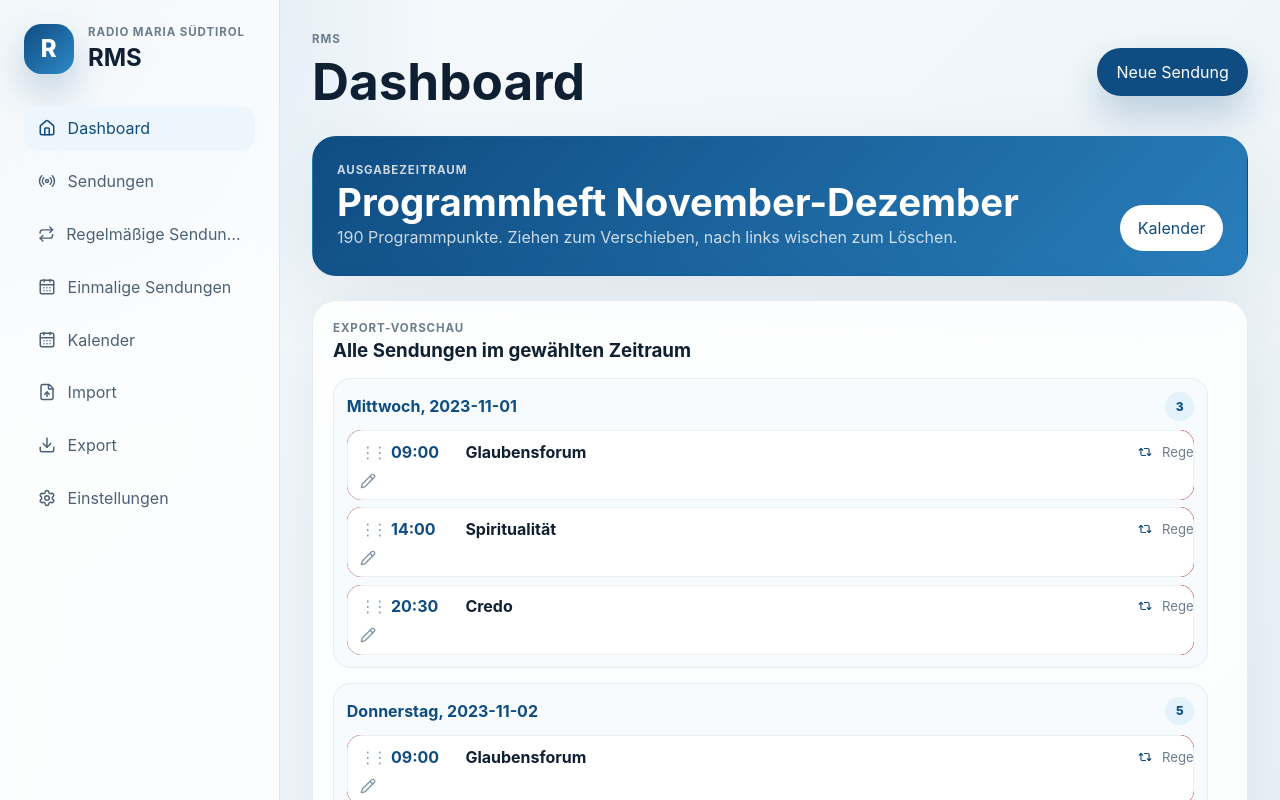
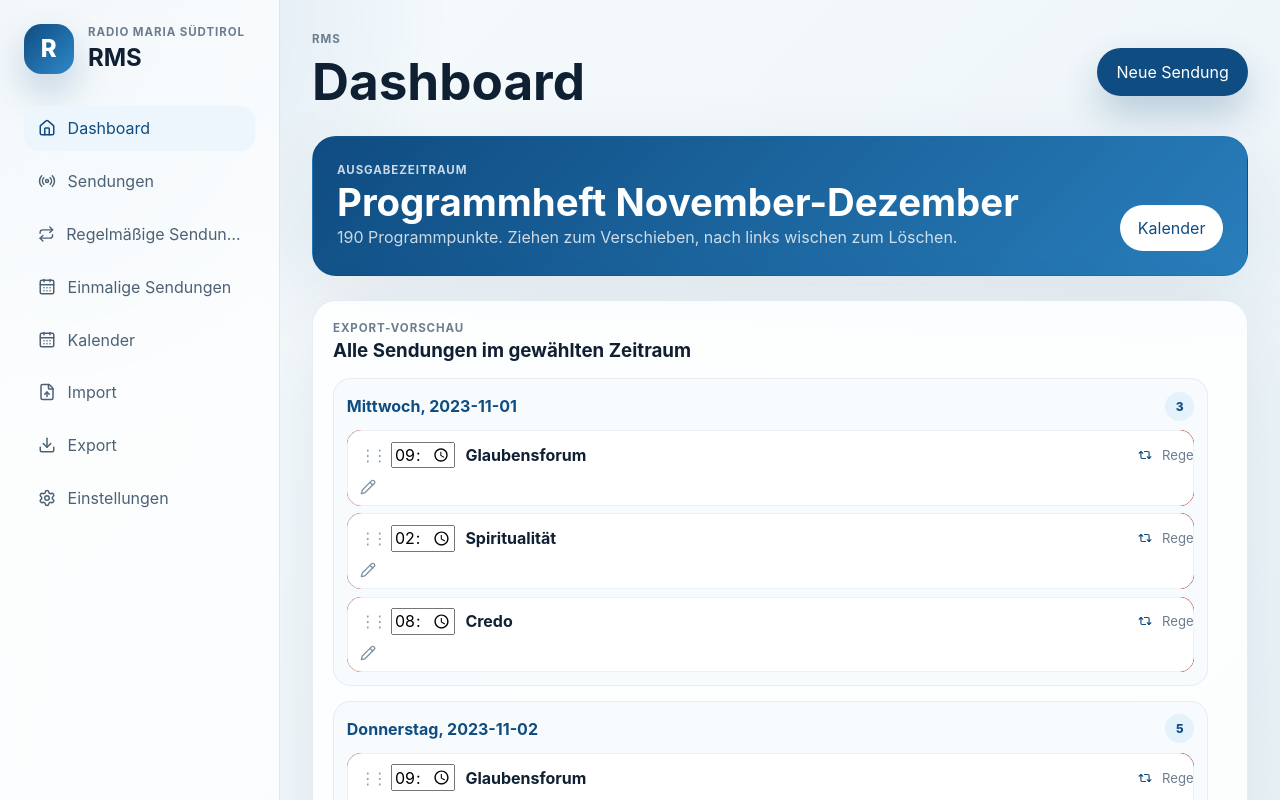
Before and after one commit to Fipodigital/rms, a React (Vite) app: page / in a window 1280 px wide. Shown: the top 800 px of the page. Built offline with nearby package versions, Linux system fonts and the light colour scheme.

Commit message:
Allow direct calendar time editing and improve touch drop targeting

```diff
--- a/src/InteractivePreview.tsx
+++ b/src/InteractivePreview.tsx
@@ -34,6 +34,27 @@ function conflictKeys(rows: PreviewRow[]) {
     return acc
   }, {})
   return new Set(Object.entries(counts).filter(([, count]) => count > 1).map(([key]) => key))
+}
+
+function saveTimeOverride(row: PreviewRow, time: string) {
+  if (!/^([01]\d|2[0-3]):[0-5]\d$/.test(time) || time === row.time) return
+  let manual: PreviewRow[] = []
+  let hidden: string[] = []
+  try { manual = JSON.parse(localStorage.getItem('rms.manualRows') || '[]') } catch { manual = [] }
+  try { hidden = JSON.parse(localStorage.getItem('rms.hiddenGenerated') || '[]') } catch { hidden = [] }
+  const changed: PreviewRow = {
+    ...row,
+    id: row.source === 'regel' ? `time_${Date.now()}` : row.id,
+    time,
+    source: 'woche',
+  }
+  if (row.source === 'regel' && !hidden.includes(row.id)) hidden.push(row.id)
+  const index = manual.findIndex((item) => item.id === row.id)
+  if (index >= 0) manual[index] = changed
+  else manual.unshift(changed)
+  localStorage.setItem('rms.manualRows', JSON.stringify(manual))
+  localStorage.setItem('rms.hiddenGenerated', JSON.stringify(hidden))
+  location.reload()
 }
 
 export function InteractivePreview({ rows, onEdit, onMove, onDelete }: Props) {
@@ -79,12 +100,27 @@ export function InteractivePreview({ rows, onEdit, onMove, onDelete }: Props) {
   }
 
   function dateUnderPointer(x: number, y: number) {
-    return document.elementFromPoint(x, y)?.closest<HTMLElement>('[data-preview-date]')?.dataset.previewDate || null
+    const direct = document.elementFromPoint(x, y)?.closest<HTMLElement>('[data-preview-date]')?.dataset.previewDate
+    if (direct) return direct
+    const days = [...document.querySelectorAll<HTMLElement>('[data-preview-date]')]
+    const containingY = days.find((day) => {
+      const rect = day.getBoundingClientRect()
+      return y >= rect.top && y <= rect.bottom
+    })
+    if (containingY?.dataset.previewDate) return containingY.dataset.previewDate
+    let nearest: { date: string; distance: number } | null = null
+    for (const day of days) {
+      const rect = day.getBoundingClientRect()
+      const distance = y < rect.top ? rect.top - y : y > rect.bottom ? y - rect.bottom : 0
+      const date = day.dataset.previewDate
+      if (date && (!nearest || distance < nearest.distance)) nearest = { date, distance }
+    }
+    return nearest && nearest.distance < 100 ? nearest.date : null
   }
 
   function autoScroll(y: number) {
-    const edge = 90
-    const step = 18
+    const edge = 110
+    const step = 24
     if (y < edge) window.scrollBy({ top: -step, behavior: 'auto' })
     if (y > window.innerHeight - edge) window.scrollBy({ top: step, behavior: 'auto' })
   }
@@ -120,8 +156,7 @@ export function InteractivePreview({ rows, onEdit, onMove, onDelete }: Props) {
     if (!row) return
     event.preventDefault()
     event.stopPropagation()
-    const dateAtRelease = dateUnderPointer(event.clientX, event.clientY)
-    const targetDate = dateAtRelease || lastValidDate.current
+    const targetDate = dateUnderPointer(event.clientX, event.clientY) || lastValidDate.current
     touchRow.current = null
     lastValidDate.current = null
     setTouchDragging(null)
@@ -135,47 +170,16 @@ export function InteractivePreview({ rows, onEdit, onMove, onDelete }: Props) {
       const [date, day] = key.split('|')
       const activeDrop = dragOverDate === date
       const dayConflictCount = items.filter((row) => conflicts.has(`${row.date}|${row.time}`)).length
-      return <section
-        key={key}
-        data-preview-date={date}
-        className={`preview-day${activeDrop ? ' is-drop-target' : ''}`}
-        onDragOver={(event) => { event.preventDefault(); setDragOverDate(date) }}
-        onDragLeave={() => setDragOverDate((current) => current === date ? null : current)}
-        onDrop={(event) => dropOnDay(event, date)}
-      >
-        <header>
-          <strong>{day}, {date}</strong>
-          <span>{items.length}</span>
-          {dayConflictCount > 0 && <span className="day-conflict" title="Zeitkonflikt"><AlertTriangle size={15}/> {dayConflictCount}</span>}
-        </header>
+      return <section key={key} data-preview-date={date} className={`preview-day${activeDrop ? ' is-drop-target' : ''}`} onDragOver={(event) => { event.preventDefault(); setDragOverDate(date) }} onDragLeave={() => setDragOverDate((current) => current === date ? null : current)} onDrop={(event) => dropOnDay(event, date)}>
+        <header><strong>{day}, {date}</strong><span>{items.length}</span>{dayConflictCount > 0 && <span className="day-conflict" title="Zeitkonflikt"><AlertTriangle size={15}/> {dayConflictCount}</span>}</header>
         <div className="preview-day-items">
           {items.map((row) => {
             const hasConflict = conflicts.has(`${row.date}|${row.time}`)
-            return <div
-              className={`swipe-row${openRow === row.id ? ' is-open' : ''}${touchDragging?.id === row.id ? ' is-being-dragged' : ''}${hasConflict ? ' has-time-conflict' : ''}`}
-              key={row.id}
-              onPointerDown={(event) => pointerDown(event, row)}
-              onPointerUp={(event) => pointerUp(event, row)}
-            >
-              <div className="swipe-actions">
-                <button className="swipe-delete" onClick={() => onDelete(row)} aria-label={`Löschen: ${row.title}`}><Trash2 size={18}/><span>Löschen</span></button>
-              </div>
-              <button
-                className="preview-item"
-                draggable
-                onDragStart={(event) => startDrag(event, row)}
-                onClick={() => openRow === row.id ? setOpenRow(null) : onEdit(row)}
-              >
-                <span
-                  className="drag-handle"
-                  role="button"
-                  aria-label={`Verschieben: ${row.title}`}
-                  onPointerDown={(event) => touchDragStart(event, row)}
-                  onPointerMove={touchDragMove}
-                  onPointerUp={touchDragEnd}
-                  onPointerCancel={touchDragEnd}
-                >⋮⋮</span>
-                <b>{row.time}</b>
+            return <div className={`swipe-row${openRow === row.id ? ' is-open' : ''}${touchDragging?.id === row.id ? ' is-being-dragged' : ''}${hasConflict ? ' has-time-conflict' : ''}`} key={row.id} onPointerDown={(event) => pointerDown(event, row)} onPointerUp={(event) => pointerUp(event, row)}>
+              <div className="swipe-actions"><button className="swipe-delete" onClick={() => onDelete(row)} aria-label={`Löschen: ${row.title}`}><Trash2 size={18}/><span>Löschen</span></button></div>
+              <button className="preview-item" draggable onDragStart={(event) => startDrag(event, row)} onClick={() => openRow === row.id ? setOpenRow(null) : onEdit(row)}>
+                <span className="drag-handle" role="button" aria-label={`Verschieben: ${row.title}`} onPointerDown={(event) => touchDragStart(event, row)} onPointerMove={touchDragMove} onPointerUp={touchDragEnd} onPointerCancel={touchDragEnd}>⋮⋮</span>
+                <input className="inline-time-input" type="time" value={row.time} aria-label={`Uhrzeit ändern: ${row.title}`} onClick={(event) => event.stopPropagation()} onPointerDown={(event) => event.stopPropagation()} onChange={(event) => saveTimeOverride(row, event.target.value)}/>
                 <span className="preview-title">{row.title}</span>
                 {row.source === 'regel' && <span className="recurring-indicator" title="Wiederkehrende Sendung"><Repeat2 size={14}/></span>}
                 {hasConflict && <span className="time-conflict" title="Zwei oder mehr Sendungen beginnen zur gleichen Uhrzeit"><AlertTriangle size={15}/><span>Zeitkonflikt</span></span>}
```
